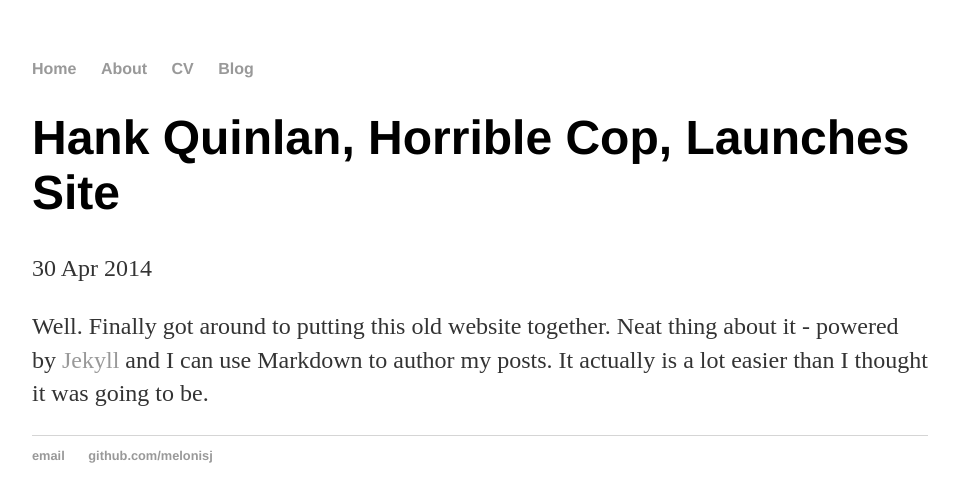
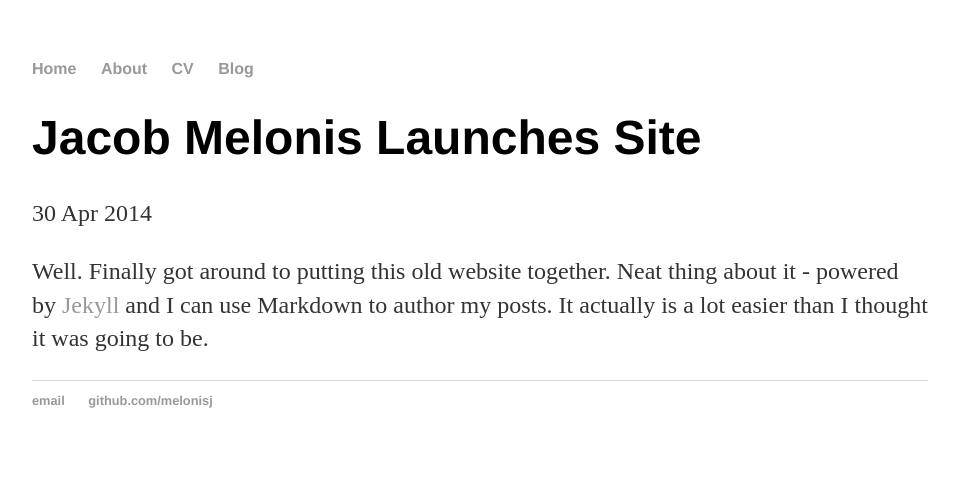
Before and after one commit to melonisj/melonisj.github.io, a Jekyll site: the page built from _posts/2018-01-17-melonisj-site-launched.md, in a window 1280 px wide. Shown: the top 502 px of the page, without its empty margins (160-1119 px from the left). Built offline with Jekyll 4.4.1, drawn with Linux system fonts in a browser that asks for light colours.

Commit message:
updated site launch post

```diff
--- a/_posts/2018-01-17-melonisj-site-launched.md
+++ b/_posts/2018-01-17-melonisj-site-launched.md
@@ -1,6 +1,6 @@
 ---
 layout: post
-title: "Hank Quinlan, Horrible Cop, Launches Site"
+title: "Jacob Melonis Launches Site"
 date: 2014-04-30
 ---
 
```
